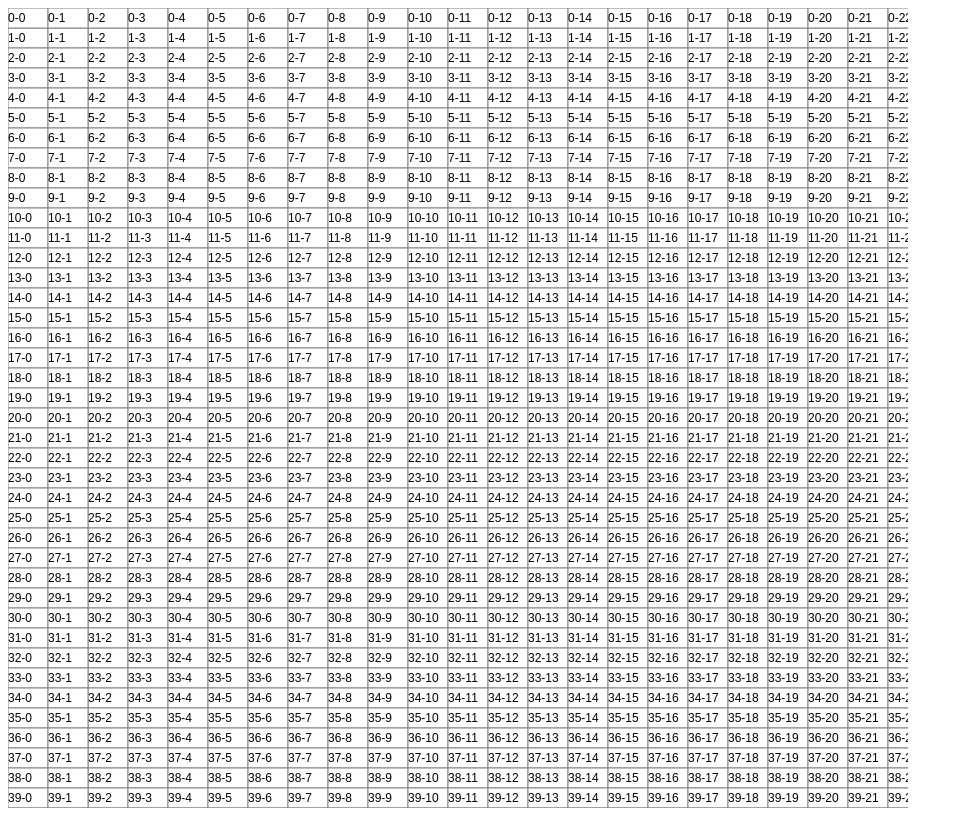
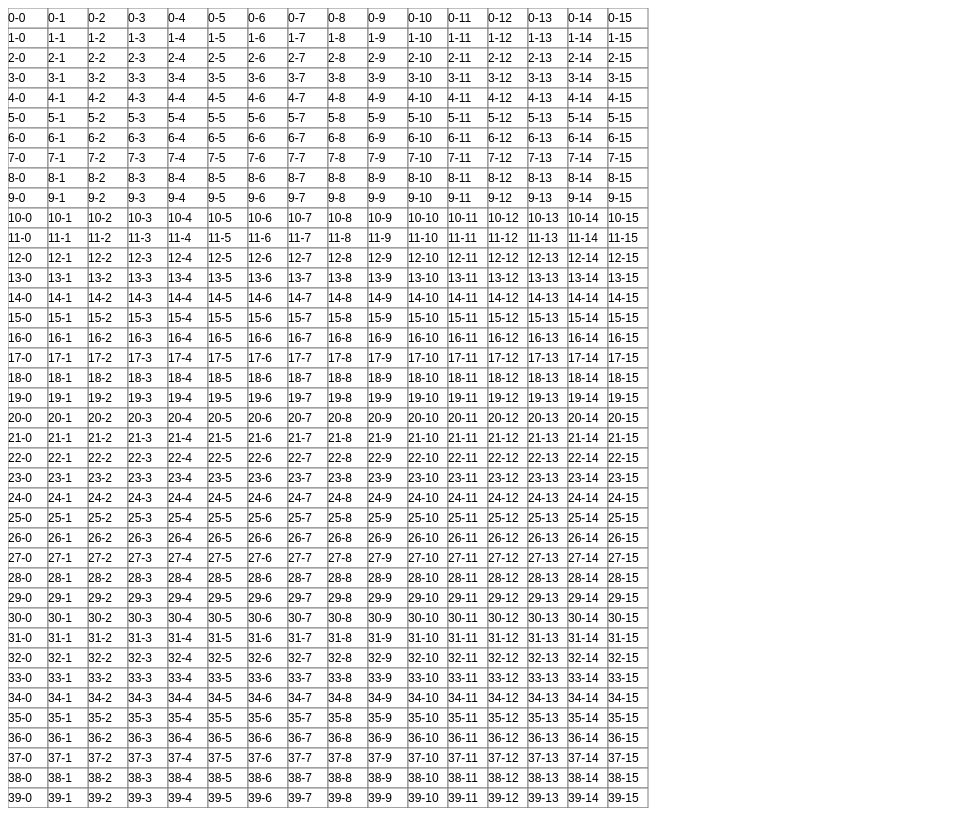
Before and after one commit to Sebastian-Paterson-Jones/vue-konva-grid, a JavaScript app: page / in a window 1280 px wide. Shown: the whole page, without its empty margins (0-963 px from the left). Built offline with nearby package versions, Linux system fonts and the light colour scheme.

Commit message:
Konva renderer

```diff
--- a/src/App.vue
+++ b/src/App.vue
@@ -3,7 +3,7 @@
     :height="800"
     :width="900"
     :rows-count="1000"
-    :columns-count="1000"
+    :columns-count="16"
     :columns-frozen="2"
     :rows-frozen="1"
     :get-row-height="() => 20"
--- a/src/components/cell/Cell.ts
+++ b/src/components/cell/Cell.ts
@@ -39,6 +39,7 @@ export function cellRenderer(props: Cell) {
     stroke,
     strokeWidth,
     borderRadius,
+    name: 'rect',
     listening: false,
     perfectDrawEnabled: false,
   });
@@ -58,6 +59,7 @@ export function cellRenderer(props: Cell) {
     padding,
     fontStyle,
     color,
+    name: 'text',
     listening: false,
     perfectDrawEnabled: false,
   });
--- a/src/composables/useGrid.ts
+++ b/src/composables/useGrid.ts
@@ -7,6 +7,8 @@ import { Layer } from "konva/lib/Layer";
 import { Shape } from "konva/lib/Shape";
 import { Group } from "konva/lib/Group";
 import { Stage } from "konva/lib/Stage";
+import Konva from "konva";
+import { cellRenderer } from "@/components/cell/Cell";
 
 export const useGrid = ({
   stageRef,
@@ -63,7 +65,11 @@ export const useGrid = ({
 }) => {
   // === Grid Konva === //
   let stage: Stage | undefined;
-  let cellsLayer: Layer | undefined;
+  // Layers
+  let scrollLayer: Layer | undefined;
+  let frozenRowsLayer: Layer | undefined;
+  let frozenColsLayer: Layer | undefined;
+  let intersectionLayer: Layer | undefined;
   // ================ //
 
 
@@ -73,6 +79,18 @@ export const useGrid = ({
   let columnSizeCache: { size: number, offset: number }[] = [];
   const estimatedTotalHeight = ref(0);
   let renderRequested = false;
+  // Track last visible index ranges for fast pan-path
+  let lastRowStart = -1;
+  let lastRowStop = -1;
+  let lastColStart = -1;
+  let lastColStop = -1;
+
+  // Pools per layer
+  type Pool = { map: Map<string, Group>, free: Group[] };
+  const poolScroll: Pool = { map: new Map(), free: [] };
+  const poolFrozenRows: Pool = { map: new Map(), free: [] };
+  const poolFrozenCols: Pool = { map: new Map(), free: [] };
+  const poolIntersection: Pool = { map: new Map(), free: [] };
   // ================ //
 
   // ==== Methods ==== //
@@ -368,65 +386,190 @@ export const useGrid = ({
     estimatedTotalHeight.value = getEstimatedTotalHeight();
   }
 
-  const renderCell = (cell: Cell) => {
+  const createCellGroup = (cell: Cell): Group => {
     const clickHandler = getCellClickHandler?.(cell.rowIndex, cell.columnIndex);
     const doubleClickHandler = getCellDoubleClickHandler?.(cell.rowIndex, cell.columnIndex);
     const rightClickHandler = getCellRightClickHandler?.(cell.rowIndex, cell.columnIndex);
     const hoverHandler = getCellHoverHandler?.(cell.rowIndex, cell.columnIndex);
-    const renderedCell = getCellRenderer(cell.rowIndex, cell.columnIndex)(cell);
+    const node = getCellRenderer(cell.rowIndex, cell.columnIndex)(cell);
+
+    let group: Group;
+    if (node instanceof Group) {
+      group = node;
+    } else if (node instanceof Shape) {
+      group = new Group({ listening: false, perfectDrawEnabled: false });
+      group.add(node);
+    } else {
+      // Fallback to default renderer to ensure Group
+      const fallback = cellRenderer(cell);
+      group = fallback as Group;
+    }
 
     if (clickHandler) {
-      renderedCell.on("click", () => clickHandler(cell));
+      group.on("click", () => clickHandler(cell));
     }
     if (doubleClickHandler) {
-      renderedCell.on("dblclick", () => doubleClickHandler(cell));
+      group.on("dblclick", () => doubleClickHandler(cell));
     }
     if (rightClickHandler) {
-      renderedCell.on("contextmenu", () => rightClickHandler(cell));
+      group.on("contextmenu", () => rightClickHandler(cell));
     }
     if (hoverHandler) {
-      renderedCell.on("mouseover", () => hoverHandler(cell));
+      group.on("mouseover", () => hoverHandler(cell));
     }
 
-    return renderedCell;
+    return group;
   }
 
-  const calculateVisibleCells = (layer: Layer): Layer => {
-    // Use screen coordinates for viewport bounds (0 to containerWidth/Height)
-    const viewportLeft = 0;
-    const viewportRight = containerWidth;
-    const viewportTop = 0;
-    const viewportBottom = containerHeight;
+  // Acquire a node from pool or create new
+  const acquireNode = (pool: Pool, create: () => Group, layer: Layer, key: string): Group => {
+    let node: Group | undefined = undefined;
+    if (pool.free.length > 0) {
+      node = pool.free.pop();
+    }
+    if (!node) {
+      node = create();
+      layer.add(node);
+    } else {
+      layer.add(node);
+    }
+    pool.map.set(key, node);
+    return node;
+  };
 
-    for (let rowIndex = rowStartIndex(); rowIndex <= rowStopIndex(); rowIndex++) {
-      if (rowIndex < rowsFrozen || isHiddenRow?.(rowIndex)) continue;
+  const releaseStaleNodes = (pool: Pool, nextKeys: Set<string>) => {
+    pool.map.forEach((node, key) => {
+      if (!nextKeys.has(key)) {
+        node.off("click dblclick contextmenu mouseover");
+        node.remove();
+        pool.map.delete(key);
+        pool.free.push(node);
+      }
+    });
+  };
 
-      onBeforeRenderRow?.(rowIndex);
+  const updateNodeProps = (node: Group, cell: Cell, interactive: boolean) => {
+    const rectNode = node.findOne<Shape>(".rect");
+    const textNode = node.findOne<Shape>(".text");
+    if (rectNode) {
+      rectNode.setAttrs({
+        x: cell.x,
+        y: cell.y,
+        width: cell.width,
+        height: cell.height,
+        fill: cell.fill,
+        stroke: cell.stroke,
+        strokeWidth: cell.strokeWidth,
+        borderRadius: cell.borderRadius,
+      });
+    }
+    if (textNode) {
+      textNode.setAttrs({
+        x: cell.x,
+        y: cell.y,
+        width: cell.width,
+        height: cell.height,
+        text: cell.text,
+        fontSize: cell.fontSize,
+        fontFamily: cell.fontFamily,
+        fontWeight: cell.fontWeight,
+        textDecoration: cell.textDecoration,
+        textAlign: cell.textAlign,
+        verticalAlign: cell.verticalAlign,
+        wrap: cell.wrap,
+        padding: cell.padding,
+        fontStyle: cell.fontStyle,
+        fill: cell.color,
+      });
+    }
+    node.listening(interactive);
+  };
 
-      for (let columnIndex = columnStartIndex(); columnIndex <= columnStopIndex(); columnIndex++) {
-        if (columnIndex < columnsFrozen || isHiddenCell?.(rowIndex, columnIndex)) continue;
+  const renderCells = () => {
+    if (!scrollLayer || !frozenRowsLayer || !frozenColsLayer || !intersectionLayer) return;
+    if (columnsCount === 0 || rowsCount === 0) return;
 
-        const bounds = getCellBounds(rowIndex, columnIndex);
-        const actualBottom = Math.max(rowIndex, bounds.bottom);
-        const actualRight = Math.max(columnIndex, bounds.right);
+    const rStart = rowStartIndex();
+    const rStop = rowStopIndex();
+    const cStart = columnStartIndex();
+    const cStop = columnStopIndex();
 
-        const x = getColumnSizing(columnIndex).offset - scrollLeft.value;
-        const y = getRowSizing(rowIndex).offset - scrollTop.value;
-        const width = getColumnSizing(actualRight).offset + getColumnWidth(actualRight) - getColumnSizing(columnIndex).offset;
-        const height = getRowSizing(actualBottom).offset + getRowHeight(actualBottom) - getRowSizing(rowIndex).offset;
+    // ==== Fast path (only pan if ranges unchanged) ==== //
+    if (
+      lastRowStart === rStart &&
+      lastRowStop === rStop &&
+      lastColStart === cStart &&
+      lastColStop === cStop
+    ) {
+      scrollLayer.position({ x: -scrollLeft.value, y: -scrollTop.value });
+      frozenRowsLayer.position({ x: -scrollLeft.value, y: 0 });
+      frozenColsLayer.position({ x: 0, y: -scrollTop.value });
+      intersectionLayer.position({ x: 0, y: 0 });
+      stage?.batchDraw();
+      return;
+    }
+    // ============================ //
 
-        // Skip cells that are completely outside the viewport
-        if (x + width < viewportLeft || x > viewportRight || y + height < viewportTop || y > viewportBottom) continue;
+    // ==== Update last ranges ==== //
+    lastRowStart = rStart;
+    lastRowStop = rStop;
+    lastColStart = cStart;
+    lastColStop = cStop;
+    // ============================ //
 
-        const formatting = getCellFormatting(rowIndex, columnIndex);
-        layer.add(renderCell({
-          x,
-          y,
+    // ==== Precompute sizing for visible indices ==== //
+    const rowOffsets: number[] = [];
+    const rowSizes: number[] = [];
+    for (let r = rStart; r <= rStop; r++) {
+      const rs = getRowSizing(r);
+      rowOffsets[r - rStart] = rs.offset;
+      rowSizes[r - rStart] = rs.size;
+    }
+    const colOffsets: number[] = [];
+    const colSizes: number[] = [];
+    for (let c = cStart; c <= cStop; c++) {
+      const cs = getColumnSizing(c);
+      colOffsets[c - cStart] = cs.offset;
+      colSizes[c - cStart] = cs.size;
+    }
+    // ============================ //
+
+    // Position layers
+    scrollLayer.position({ x: -scrollLeft.value, y: -scrollTop.value });
+    frozenRowsLayer.position({ x: -scrollLeft.value, y: 0 });
+    frozenColsLayer.position({ x: 0, y: -scrollTop.value });
+    intersectionLayer.position({ x: 0, y: 0 });
+
+    // Build next key sets per layer
+    const nextScrollKeys = new Set<string>();
+    const nextFrozenRowsKeys = new Set<string>();
+    const nextFrozenColsKeys = new Set<string>();
+    const nextIntersectionKeys = new Set<string>();
+    const interactive = !isScrolling.value;
+
+    // ==== Scrolling area ==== //
+    for (let r = rStart; r <= rStop; r++) {
+      if (r < rowsFrozen || isHiddenRow?.(r)) continue;
+      const rOff = rowOffsets[r - rStart];
+      for (let c = cStart; c <= cStop; c++) {
+        if (c < columnsFrozen || isHiddenCell?.(r, c)) continue;
+        const cOff = colOffsets[c - cStart];
+
+        const bounds = getCellBounds(r, c);
+        const actualBottom = Math.max(r, bounds.bottom);
+        const actualRight = Math.max(c, bounds.right);
+        const width = getColumnSizing(actualRight).offset + getColumnWidth(actualRight) - getColumnSizing(c).offset;
+        const height = getRowSizing(actualBottom).offset + getRowHeight(actualBottom) - getRowSizing(r).offset;
+
+        const formatting = getCellFormatting(r, c);
+        const cell: Cell = {
+          x: cOff,
+          y: rOff,
           width,
           height,
-          rowIndex,
-          columnIndex,
-          text: getCellText(rowIndex, columnIndex),
+          rowIndex: r,
+          columnIndex: c,
+          text: getCellText(r, c),
           fill: formatting.fill,
           stroke: formatting.stroke,
           strokeWidth: formatting.strokeWidth,
@@ -441,64 +584,55 @@ export const useGrid = ({
           padding: formatting.padding,
           fontStyle: formatting.fontStyle,
           color: formatting.color,
-          key: `${rowIndex}-${columnIndex}`,
-        }));
+          key: `${r}-${c}`,
+        } as Cell;
+
+        const key = cell.key as string;
+        nextScrollKeys.add(key);
+        const existing = poolScroll.map.get(key);
+        if (existing) {
+          existing.off("click dblclick contextmenu mouseover");
+          updateNodeProps(existing, cell, interactive);
+          if (interactive) {
+            const clickHandler = getCellClickHandler?.(r, c);
+            const dblHandler = getCellDoubleClickHandler?.(r, c);
+            const ctxHandler = getCellRightClickHandler?.(r, c);
+            const hovHandler = getCellHoverHandler?.(r, c);
+            if (clickHandler) existing.on("click", () => clickHandler(cell));
+            if (dblHandler) existing.on("dblclick", () => dblHandler(cell));
+            if (ctxHandler) existing.on("contextmenu", () => ctxHandler(cell));
+            if (hovHandler) existing.on("mouseover", () => hovHandler(cell));
+          }
+        } else {
+          const node = acquireNode(poolScroll, () => createCellGroup(cell), scrollLayer, key);
+          updateNodeProps(node, cell, interactive);
+        }
       }
     }
+    // ============================ //
 
-    return layer;
-  };
+    // ==== Frozen rows ==== //
+    for (let r = 0; r < Math.min(rStop, rowsFrozen); r++) {
+      if (isHiddenRow?.(r)) continue;
+      const rOff = getRowSizing(r).offset;
+      for (let c = cStart; c <= cStop; c++) {
+        if (c < columnsFrozen || isHiddenCell?.(r, c)) continue;
+        const cOff = colOffsets[c - cStart];
+        const bounds = getCellBounds(r, c);
+        const actualBottom = Math.max(r, bounds.bottom);
+        const actualRight = Math.max(c, bounds.right);
+        const width = getColumnSizing(actualRight).offset + getColumnWidth(actualRight) - getColumnSizing(c).offset;
+        const height = getRowSizing(actualBottom).offset + getRowHeight(actualBottom) - getRowSizing(r).offset;
 
-  const calculateFrozenRows = (layer: Layer): Layer => {
-    const viewportLeft = 0;
-    const viewportRight = containerWidth;
-    const viewportTop = 0;
-    const viewportBottom = containerHeight;
-
-    for (
-      let rowIndex = 0;
-      rowIndex < Math.min(rowStopIndex(), rowsFrozen);
-      rowIndex++
-    ) {
-      if (isHiddenRow?.(rowIndex)) continue;
-
-      onBeforeRenderRow?.(rowIndex);
-
-      for (
-        let columnIndex = columnStartIndex();
-        columnIndex <= columnStopIndex();
-        columnIndex++
-      ) {
-        /* Skip merged cells columns */
-        if (columnIndex < columnsFrozen) {
-          continue;
-        }
-
-        const bounds = getCellBounds(rowIndex, columnIndex);
-        const actualBottom = Math.max(rowIndex, bounds.bottom);
-        const actualRight = Math.max(columnIndex, bounds.right);
-        if (isHiddenCell?.(rowIndex, columnIndex)) {
-          continue;
-        }
-
-        // Frozen rows: X scrolls horizontally, Y is fixed (no vertical scroll)
-        const x = getColumnSizing(columnIndex).offset - scrollLeft.value;
-        const y = getRowSizing(rowIndex).offset;
-        const width = getColumnSizing(actualRight).offset + getColumnWidth(actualRight) - getColumnSizing(columnIndex).offset;
-        const height = getRowSizing(actualBottom).offset + getRowHeight(actualBottom) - getRowSizing(rowIndex).offset;
-
-        // Skip cells that are completely outside the viewport
-        if (x + width < viewportLeft || x > viewportRight || y + height < viewportTop || y > viewportBottom) continue;
-
-        const formatting = getCellFormatting(rowIndex, columnIndex);
-        layer.add(renderCell({
-          x,
-          y,
+        const formatting = getCellFormatting(r, c);
+        const cell: Cell = {
+          x: cOff,
+          y: rOff,
           width,
           height,
-          rowIndex,
-          columnIndex,
-          text: getCellText(rowIndex, columnIndex),
+          rowIndex: r,
+          columnIndex: c,
+          text: getCellText(r, c),
           fill: formatting.fill,
           stroke: formatting.stroke,
           strokeWidth: formatting.strokeWidth,
@@ -513,56 +647,44 @@ export const useGrid = ({
           padding: formatting.padding,
           fontStyle: formatting.fontStyle,
           color: formatting.color,
-          key: `${rowIndex}-${columnIndex}`,
-        }));
+          key: `${r}-${c}`,
+        } as Cell;
+        const key = cell.key as string;
+        nextFrozenRowsKeys.add(key);
+        const existing = poolFrozenRows.map.get(key);
+        if (existing) {
+          existing.off("click dblclick contextmenu mouseover");
+          updateNodeProps(existing, cell, interactive);
+        } else {
+          const node = acquireNode(poolFrozenRows, () => createCellGroup(cell), frozenRowsLayer, key);
+          updateNodeProps(node, cell, interactive);
+        }
       }
     }
+    // ============================ //
 
-    return layer;
-  }
-  const calculateFrozenColumns = (layer: Layer): Layer => {
-    const viewportLeft = 0;
-    const viewportRight = containerWidth;
-    const viewportTop = 0;
-    const viewportBottom = containerHeight;
+    // ==== Frozen columns ==== //
+    for (let r = rStart; r <= rStop; r++) {
+      if (r < rowsFrozen || isHiddenRow?.(r)) continue;
+      const rOff = rowOffsets[r - rStart];
+      for (let c = 0; c < Math.min(cStop, columnsFrozen); c++) {
+        if (isHiddenCell?.(r, c)) continue;
+        const cOff = getColumnSizing(c).offset;
+        const bounds = getCellBounds(r, c);
+        const actualBottom = Math.max(r, bounds.bottom);
+        const actualRight = Math.max(c, bounds.right);
+        const width = getColumnSizing(actualRight).offset + getColumnWidth(actualRight) - getColumnSizing(c).offset;
+        const height = getRowSizing(actualBottom).offset + getRowHeight(actualBottom) - getRowSizing(r).offset;
 
-    for (let rowIndex = rowStartIndex(); rowIndex <= rowStopIndex(); rowIndex++) {
-      if (rowIndex < rowsFrozen || isHiddenRow?.(rowIndex)) {
-        continue;
-      }
-
-      onBeforeRenderRow?.(rowIndex);
-
-      for (
-        let columnIndex = 0;
-        columnIndex < Math.min(columnStopIndex(), columnsFrozen);
-        columnIndex++
-      ) {
-        const bounds = getCellBounds(rowIndex, columnIndex);
-        const actualBottom = Math.max(rowIndex, bounds.bottom);
-        const actualRight = Math.max(columnIndex, bounds.right);
-        if (isHiddenCell?.(rowIndex, columnIndex)) {
-          continue;
-        }
-
-        // Frozen columns: X is fixed (no horizontal scroll), Y scrolls vertically
-        const x = getColumnSizing(columnIndex).offset;
-        const y = getRowSizing(rowIndex).offset - scrollTop.value;
-        const width = getColumnSizing(actualRight).offset + getColumnWidth(actualRight) - getColumnSizing(columnIndex).offset;
-        const height = getRowSizing(actualBottom).offset + getRowHeight(actualBottom) - getRowSizing(rowIndex).offset;
-
-        // Skip cells that are completely outside the viewport
-        if (x + width < viewportLeft || x > viewportRight || y + height < viewportTop || y > viewportBottom) continue;
-
-        const formatting = getCellFormatting(rowIndex, columnIndex);
-        layer.add(renderCell({
-          x,
-          y,
+        const formatting = getCellFormatting(r, c);
+        const cell: Cell = {
+          x: cOff,
+          y: rOff,
           width,
           height,
-          rowIndex,
-          columnIndex,
-          text: getCellText(rowIndex, columnIndex),
+          rowIndex: r,
+          columnIndex: c,
+          text: getCellText(r, c),
           fill: formatting.fill,
           stroke: formatting.stroke,
           strokeWidth: formatting.strokeWidth,
@@ -577,56 +699,44 @@ export const useGrid = ({
           padding: formatting.padding,
           fontStyle: formatting.fontStyle,
           color: formatting.color,
-          key: `${rowIndex}-${columnIndex}`,
-        }));
+          key: `${r}-${c}`,
+        } as Cell;
+        const key = cell.key as string;
+        nextFrozenColsKeys.add(key);
+        const existing = poolFrozenCols.map.get(key);
+        if (existing) {
+          existing.off("click dblclick contextmenu mouseover");
+          updateNodeProps(existing, cell, interactive);
+        } else {
+          const node = acquireNode(poolFrozenCols, () => createCellGroup(cell), frozenColsLayer, key);
+          updateNodeProps(node, cell, interactive);
+        }
       }
     }
+    // ============================ //
 
-    return layer;
-  }
+    // ==== Intersection cells ==== //
+    for (let r = 0; r < Math.min(rStop, rowsFrozen); r++) {
+      if (isHiddenRow?.(r)) continue;
+      const rOff = getRowSizing(r).offset;
+      for (let c = 0; c < Math.min(cStop, columnsFrozen); c++) {
+        if (isHiddenCell?.(r, c)) continue;
+        const cOff = getColumnSizing(c).offset;
+        const bounds = getCellBounds(r, c);
+        const actualBottom = Math.max(r, bounds.bottom);
+        const actualRight = Math.max(c, bounds.right);
+        const width = getColumnSizing(actualRight).offset + getColumnWidth(actualRight) - getColumnSizing(c).offset;
+        const height = getRowSizing(actualBottom).offset + getRowHeight(actualBottom) - getRowSizing(r).offset;
 
-  const calculateFrozenIntersectionCells = (layer: Layer): Layer => {
-    const viewportLeft = 0;
-    const viewportRight = containerWidth;
-    const viewportTop = 0;
-    const viewportBottom = containerHeight;
-
-    for (
-      let rowIndex = 0;
-      rowIndex < Math.min(rowStopIndex(), rowsFrozen);
-      rowIndex++
-    ) {
-      if (isHiddenRow?.(rowIndex)) continue;
-      for (
-        let columnIndex = 0;
-        columnIndex < Math.min(columnStopIndex(), columnsFrozen);
-        columnIndex++
-      ) {
-        const bounds = getCellBounds(rowIndex, columnIndex);
-        const actualBottom = Math.max(rowIndex, bounds.bottom);
-        const actualRight = Math.max(columnIndex, bounds.right);
-        if (isHiddenCell?.(rowIndex, columnIndex)) {
-          continue;
-        }
-
-        // Frozen intersection: Both X and Y are fixed (no scrolling)
-        const x = getColumnSizing(columnIndex).offset;
-        const y = getRowSizing(rowIndex).offset;
-        const width = getColumnSizing(actualRight).offset + getColumnWidth(actualRight) - getColumnSizing(columnIndex).offset;
-        const height = getRowSizing(actualBottom).offset + getRowHeight(actualBottom) - getRowSizing(rowIndex).offset;
-
-        // Skip cells that are completely outside the viewport
-        if (x + width < viewportLeft || x > viewportRight || y + height < viewportTop || y > viewportBottom) continue;
-
-        const formatting = getCellFormatting(rowIndex, columnIndex);
-        layer.add(renderCell({
-          x,
-          y,
+        const formatting = getCellFormatting(r, c);
+        const cell: Cell = {
+          x: cOff,
+          y: rOff,
           width,
           height,
-          rowIndex,
-          columnIndex,
-          text: getCellText(rowIndex, columnIndex),
+          rowIndex: r,
+          columnIndex: c,
+          text: getCellText(r, c),
           fill: formatting.fill,
           stroke: formatting.stroke,
           strokeWidth: formatting.strokeWidth,
@@ -641,29 +751,28 @@ export const useGrid = ({
           padding: formatting.padding,
           fontStyle: formatting.fontStyle,
           color: formatting.color,
-          key: `${rowIndex}-${columnIndex}`,
-        }));
+          key: `${r}-${c}`,
+        } as Cell;
+        const key = cell.key as string;
+        nextIntersectionKeys.add(key);
+        const existing = poolIntersection.map.get(key);
+        if (existing) {
+          existing.off("click dblclick contextmenu mouseover");
+          updateNodeProps(existing, cell, interactive);
+        } else {
+          const node = acquireNode(poolIntersection, () => createCellGroup(cell), intersectionLayer, key);
+          updateNodeProps(node, cell, interactive);
+        }
       }
     }
+    // ============================ //
 
-    return layer;
-  }
-
-  const renderCells = (Layer: Layer) => {
-    if (columnsCount === 0 || rowsCount === 0) return;
-    calculateVisibleCells(Layer);
-  }
-
-  const renderFrozenRows = (Layer: Layer) => {
-    calculateFrozenRows(Layer);
-  }
-
-  const renderFrozenColumns = (Layer: Layer) => {
-    calculateFrozenColumns(Layer);
-  }
-
-  const renderFrozenIntersectionCells = (Layer: Layer) => {
-    calculateFrozenIntersectionCells(Layer);
+    // ==== Release ==== //
+    releaseStaleNodes(poolScroll, nextScrollKeys);
+    releaseStaleNodes(poolFrozenRows, nextFrozenRowsKeys);
+    releaseStaleNodes(poolFrozenCols, nextFrozenColsKeys);
+    releaseStaleNodes(poolIntersection, nextIntersectionKeys);
+    // =================== //
   }
 
   const initGrid = () => {
@@ -672,26 +781,35 @@ export const useGrid = ({
       width: containerWidth,
       height: containerHeight,
     });
-    cellsLayer = new Layer();
-    stage.add(cellsLayer);
+    scrollLayer = new Layer();
+    frozenRowsLayer = new Layer();
+    frozenColsLayer = new Layer();
+    intersectionLayer = new Layer();
+
+    stage.add(scrollLayer);
+    stage.add(frozenRowsLayer);
+    stage.add(frozenColsLayer);
+    stage.add(intersectionLayer);
+
     renderGrid();
   }
 
   const renderGrid = () => {
-    if (!stage || !cellsLayer) return;
+    if (!stage || !scrollLayer || !frozenRowsLayer || !frozenColsLayer || !intersectionLayer) return;
 
-    // calculate sizing //
+    // ==== Listeners ==== //
+    const interactive = !isScrolling.value;
+    scrollLayer.listening(interactive);
+    frozenRowsLayer.listening(interactive);
+    frozenColsLayer.listening(interactive);
+    intersectionLayer.listening(interactive);
+    // =================== //
+
+    // ==== Render ==== //
     calculateEstimatedTotalSizing();
-    // ================ //
-
-    // render graphics //
-    cellsLayer.destroyChildren();
-    renderCells(cellsLayer);
-    renderFrozenRows(cellsLayer);
-    renderFrozenColumns(cellsLayer);
-    renderFrozenIntersectionCells(cellsLayer);
-    // ================ //
-    cellsLayer.batchDraw();
+    renderCells();
+    stage.batchDraw();
+    // =================== //
   }
 
   const renderGridThrottled = () => {
```
Also changed, not shown: src/components/grid/new-grid/Grid.vue (+4 -4 lines).
